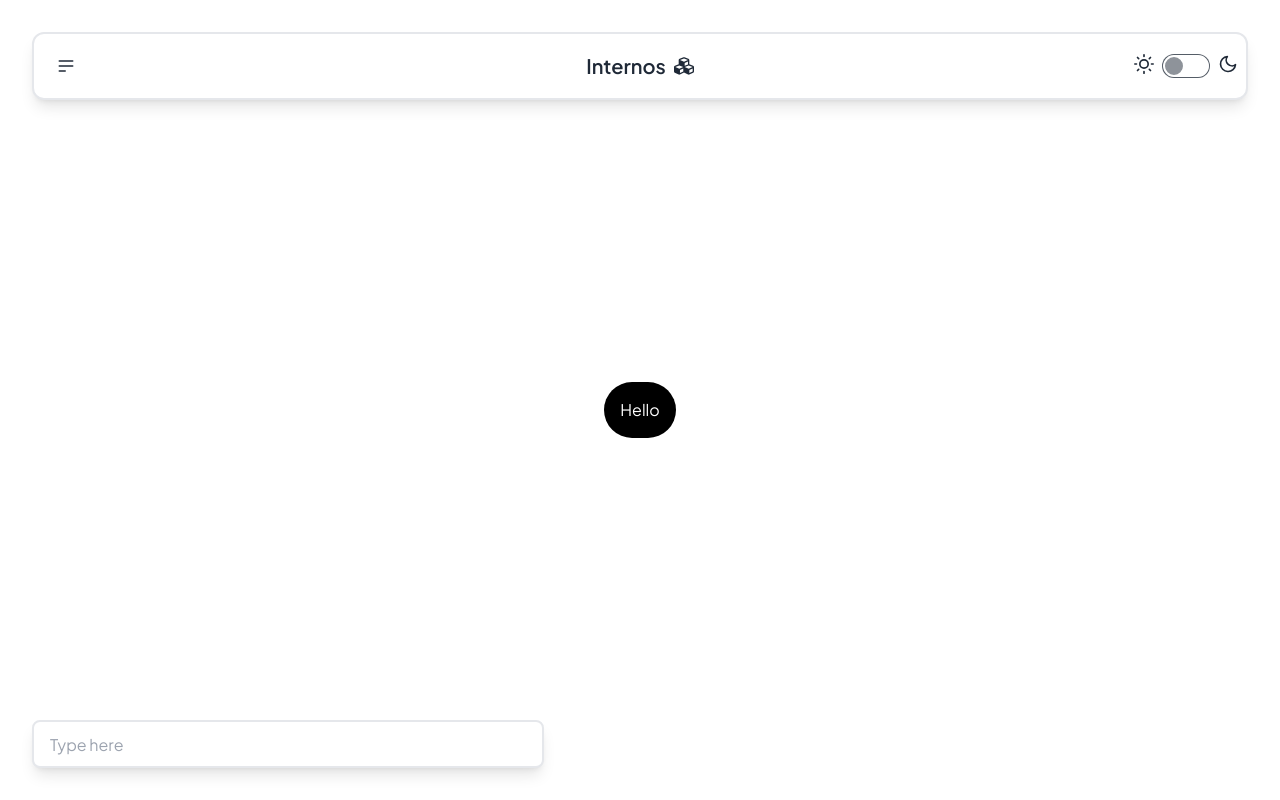
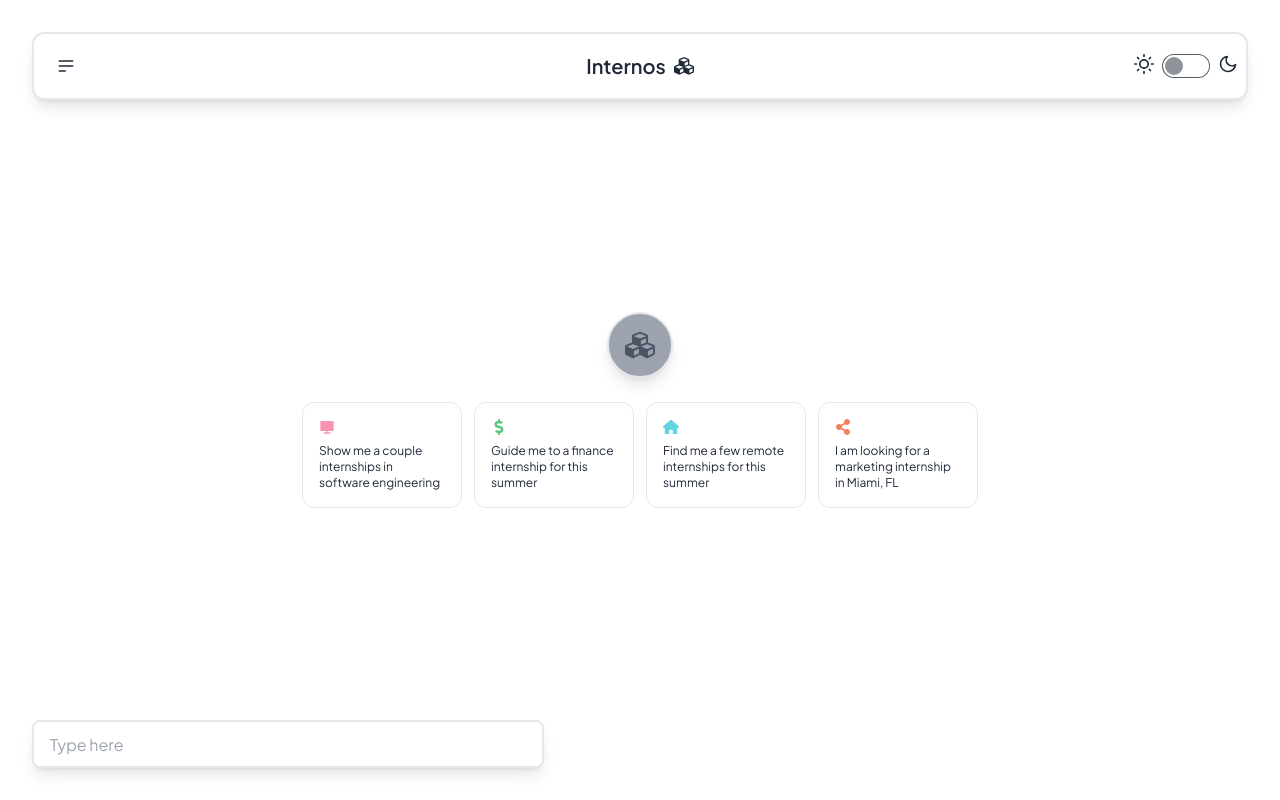
Before and after one commit to jakemoss127/Internos, a React (Vite) app: page / in a window 1280 px wide. Built offline with nearby package versions, Linux system fonts and the light colour scheme.

Commit message:
Frontend almost done, added previewing

```diff
--- a/index.html
+++ b/index.html
@@ -2,12 +2,12 @@
 <html lang="en">
   <head>
     <meta charset="UTF-8" />
-    <link rel="icon" type="image/svg+xml" href="/vite.svg" />
+    <link rel="icon" type="image/png" href="/internos.png" />
     <link rel="preconnect" href="https://fonts.googleapis.com">
     <link rel="preconnect" href="https://fonts.gstatic.com" crossorigin>
     <link href="https://fonts.googleapis.com/css2?family=Plus+Jakarta+Sans:ital,wght@0,200..800;1,200..800&display=swap" rel="stylesheet">
     <meta name="viewport" content="width=device-width, initial-scale=1.0" />
-    <title>Vite + React</title>
+    <title>Internos</title>
   </head>
   <body>
     <html data-theme="light"></html>
--- a/src/components/Messages.jsx
+++ b/src/components/Messages.jsx
@@ -1,16 +1,30 @@
-import React, {useState} from 'react'
+import React, { useState } from "react";
+import { FaCubes } from "react-icons/fa";
+import { RiComputerFill } from "react-icons/ri";
+import { FaHouse } from "react-icons/fa6";
+import { FaDollarSign } from "react-icons/fa";
+import { FaShareAlt } from "react-icons/fa";
 
 const Messages = () => {
+  const [preview, setPreview] = useState(true);
 
-    const [preview, setPreview] = useState(false);
+return (
+    <div className="flex items-center justify-center w-full">
+        {preview && (
+            <div className="flex flex-col items-center justify-center">
+                <div className="bg-gray-400 p-4 rounded-full border-2 border-gray-200 shadow-lg">
+                        <FaCubes className="text-gray-600" size={30} />
+                </div>
+                <div className="mt-6 gap-3 text-xs hidden sm:flex">
+                    <div className="preview-box"><RiComputerFill color='#fa93af' size={16}/><p>Show me a couple internships in software engineering</p></div>
+                    <div className="preview-box"><FaDollarSign color='#5dc77f' size={16}/><p>Guide me to a finance internship for this summer</p></div>
+                    <div className="preview-box"><FaHouse color='#60d4e0' size={16}/><p>Find me a few remote internships for this summer</p></div>
+                    <div className="preview-box"><FaShareAlt color='#f57e5d' size={16}/><p>I am looking for a marketing internship in Miami, FL</p></div>
+                </div>
+            </div>
+        )}
+    </div>
+);
+};
 
-    return (
-      <div className='flex items-center justify-center w-full'>
-        <div className='bg-black p-4 rounded-full'>
-                <div className='text-white'>Hello</div>
-        </div>
-      </div>
-    )
-  }
-
-export default Messages
+export default Messages;
--- a/src/components/Nav.jsx
+++ b/src/components/Nav.jsx
@@ -42,7 +42,7 @@ const Nav = () => {
         <a className="btn btn-ghost text-xl flex items-center">Internos<FaCubes /></a>
       </div>
       <div className="navbar-end">
-        <label className="flex cursor-pointer gap-2">
+        <label className=" hidden sm:flex cursor-pointer gap-2">
           <svg
             xmlns="http://www.w3.org/2000/svg"
             width="20"
--- a/src/index.css
+++ b/src/index.css
@@ -5,3 +5,7 @@
 * {
   font-family: Plus Jakarta Sans, sans-serif;
 }
+
+.preview-box{
+  @apply flex flex-col gap-2 max-w-40 p-4 border border-gray-200 rounded-xl hover:bg-gray-400 hover:text-black transition-all duration-300 ease-in-out cursor-pointer;
+}
```
Also changed, not shown: public/internos.png (added).
